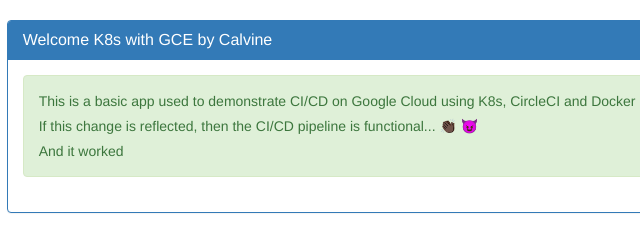
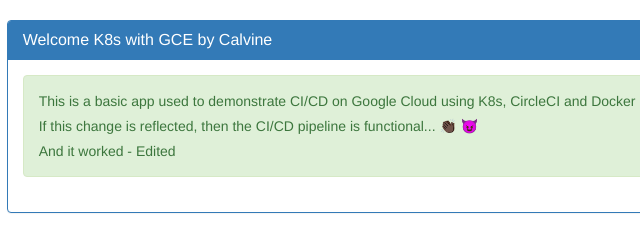
Before and after one commit to NYARAS/CI-CD-K8S, a website: page index.html in a window 1280 px wide. Shown: the full height of the page, 115-755 px from the left. Drawn offline with nearby package versions, Linux system fonts and the light colour scheme.

Commit message:
second commit

```diff
--- a/index.html
+++ b/index.html
@@ -14,7 +14,7 @@
        <div class="alert alert-success">
           <p>This is a basic app used to demonstrate CI/CD on Google Cloud using K8s, CircleCI and Docker </p>
           <p>If this change is reflected, then the CI/CD pipeline is functional... 👏🏿 😈 </p>
-          <p>And it worked</p>
+          <p>And it worked - Edited</p>
        </div>
 
       </div>
```
